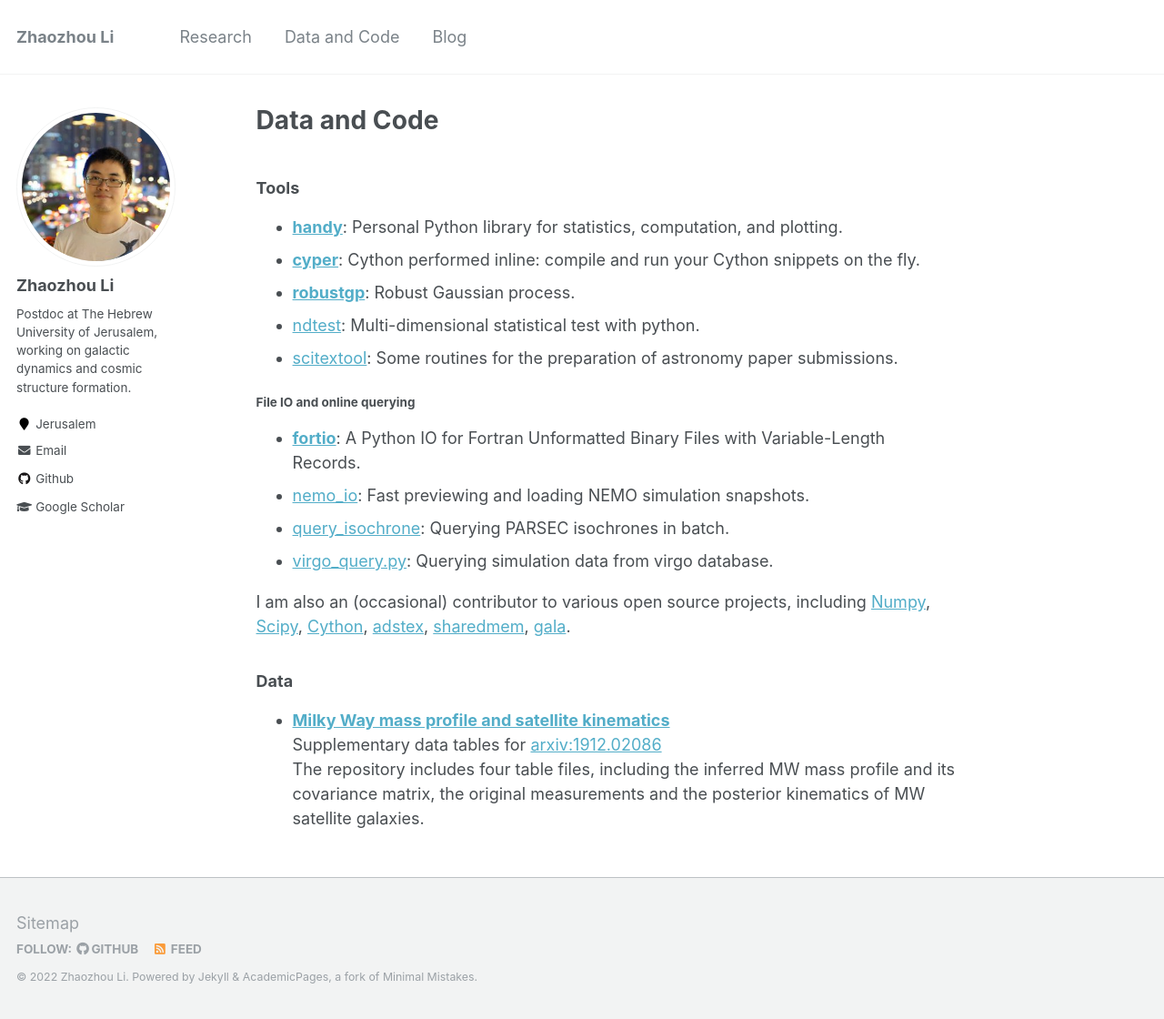
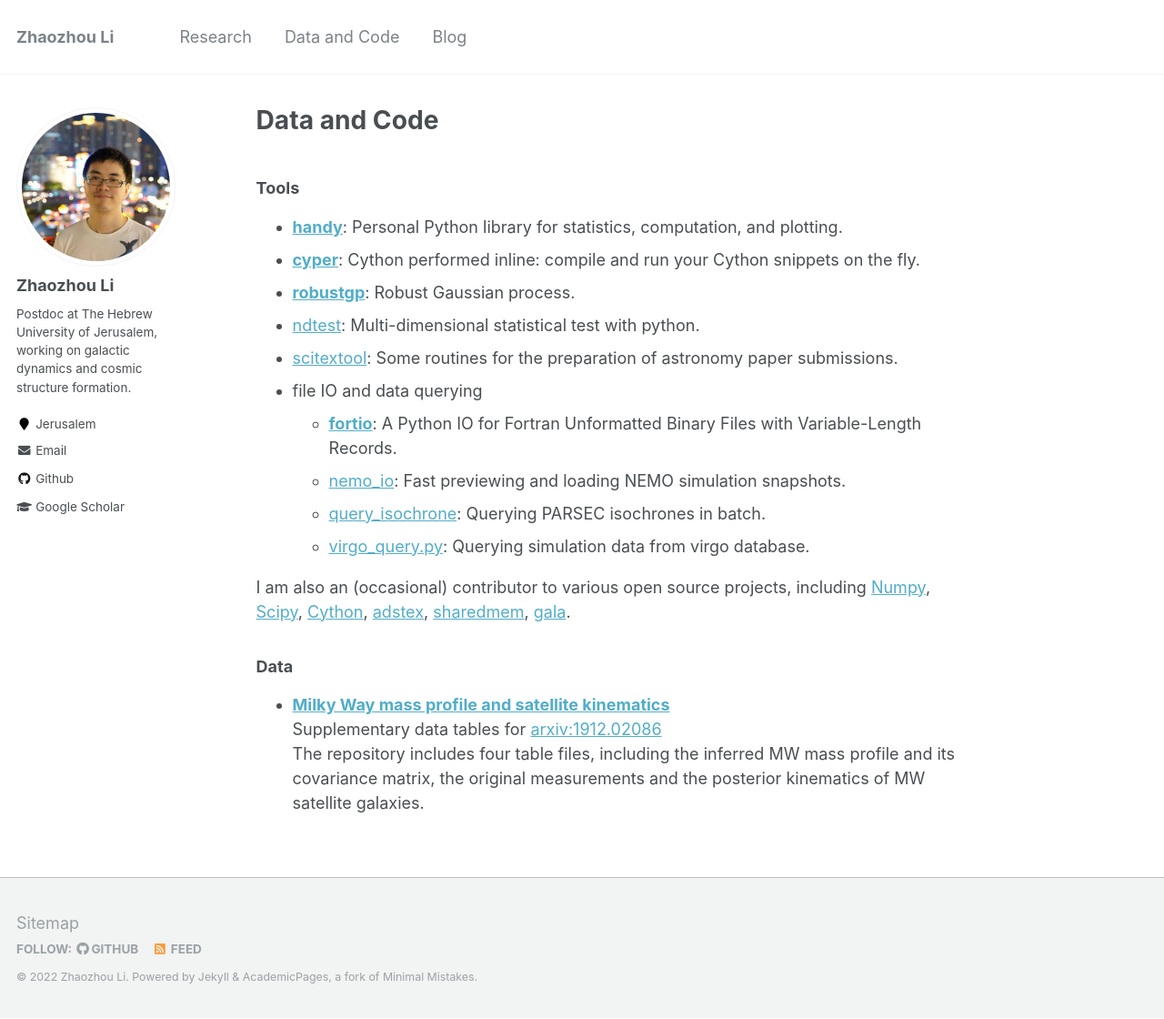
Before and after one commit to syrte/syrte.github.io-jekyll, a Jekyll site: the page built from _pages/data_code.md, in a window 1280 px wide and 1120 px high. Shown: the whole window at 91% size. Built offline with Jekyll 4.4.1, drawn with Linux system fonts in a browser that asks for light colours.

Commit message:
Update data_code.md

```diff
--- a/_pages/data_code.md
+++ b/_pages/data_code.md
@@ -13,12 +13,11 @@ redirect_from:
 - [**robustgp**](https://github.com/syrte/robustgp): Robust Gaussian process.
 - [ndtest](https://github.com/syrte/ndtest): Multi-dimensional statistical test with python.
 - [scitextool](https://github.com/syrte/scitextool): Some routines for the preparation of astronomy paper submissions.
-
-#### File IO and online querying
-- [**fortio**](https://github.com/syrte/fortio): A Python IO for Fortran Unformatted Binary Files with Variable-Length Records.
-- [nemo_io](https://gist.github.com/syrte/028c5d7974c69db40a3208da47aba67a): Fast previewing and loading NEMO simulation snapshots.
-- [query_isochrone](https://github.com/syrte/query_isochrone): Querying PARSEC isochrones in batch.
-- [virgo_query.py](https://gist.github.com/syrte/d5b8a3e7067afba3e701d7620f1571e1): Querying simulation data from virgo database.
+- file IO and data querying
+    - [**fortio**](https://github.com/syrte/fortio): A Python IO for Fortran Unformatted Binary Files with Variable-Length Records.
+    - [nemo_io](https://gist.github.com/syrte/028c5d7974c69db40a3208da47aba67a): Fast previewing and loading NEMO simulation snapshots.
+    - [query_isochrone](https://github.com/syrte/query_isochrone): Querying PARSEC isochrones in batch.
+    - [virgo_query.py](https://gist.github.com/syrte/d5b8a3e7067afba3e701d7620f1571e1): Querying simulation data from virgo database.
 
 I am also an (occasional) contributor to various open source projects, including [Numpy](https://github.com/numpy/numpy), [Scipy](https://github.com/scipy/scipy), [Cython](https://github.com/cython/cython), [adstex](https://github.com/yymao/adstex), [sharedmem](https://github.com/rainwoodman/sharedmem), [gala](https://github.com/adrn/gala).
 
```
